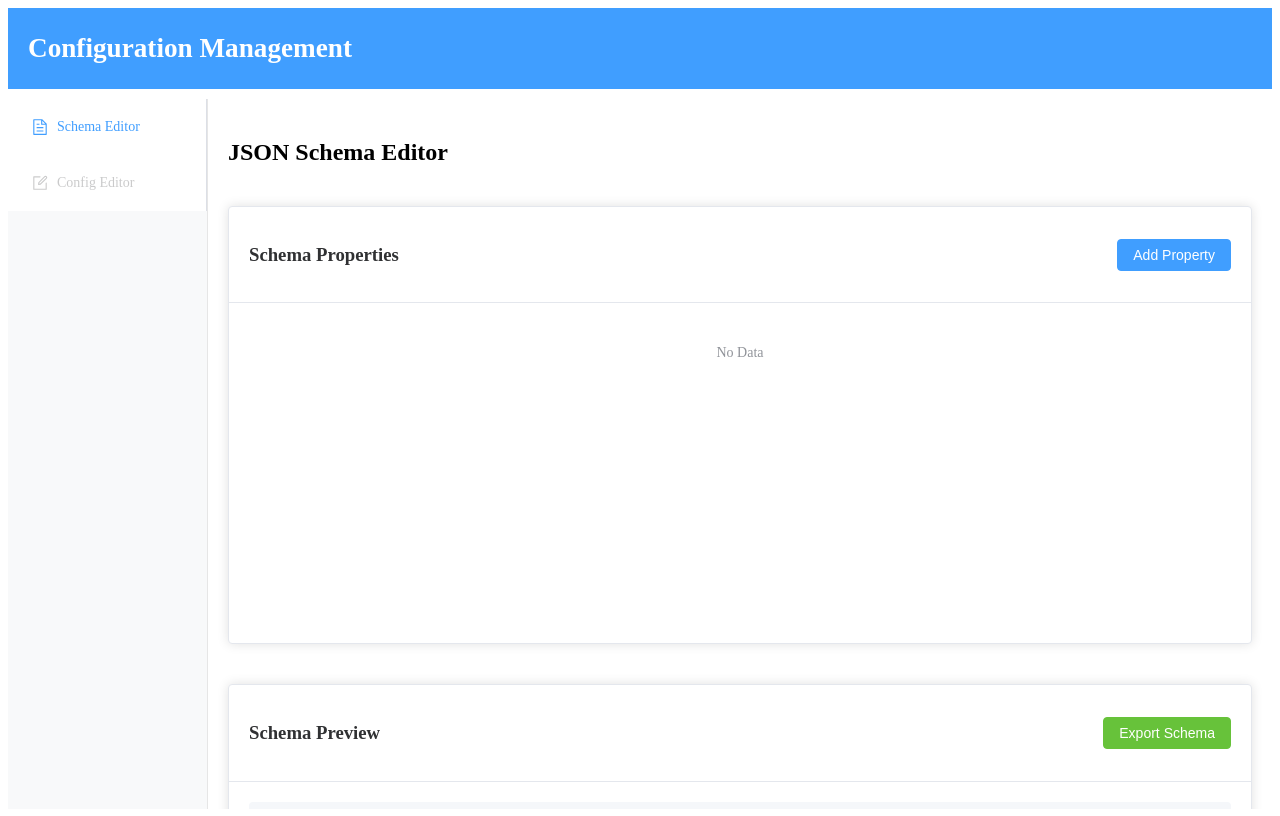
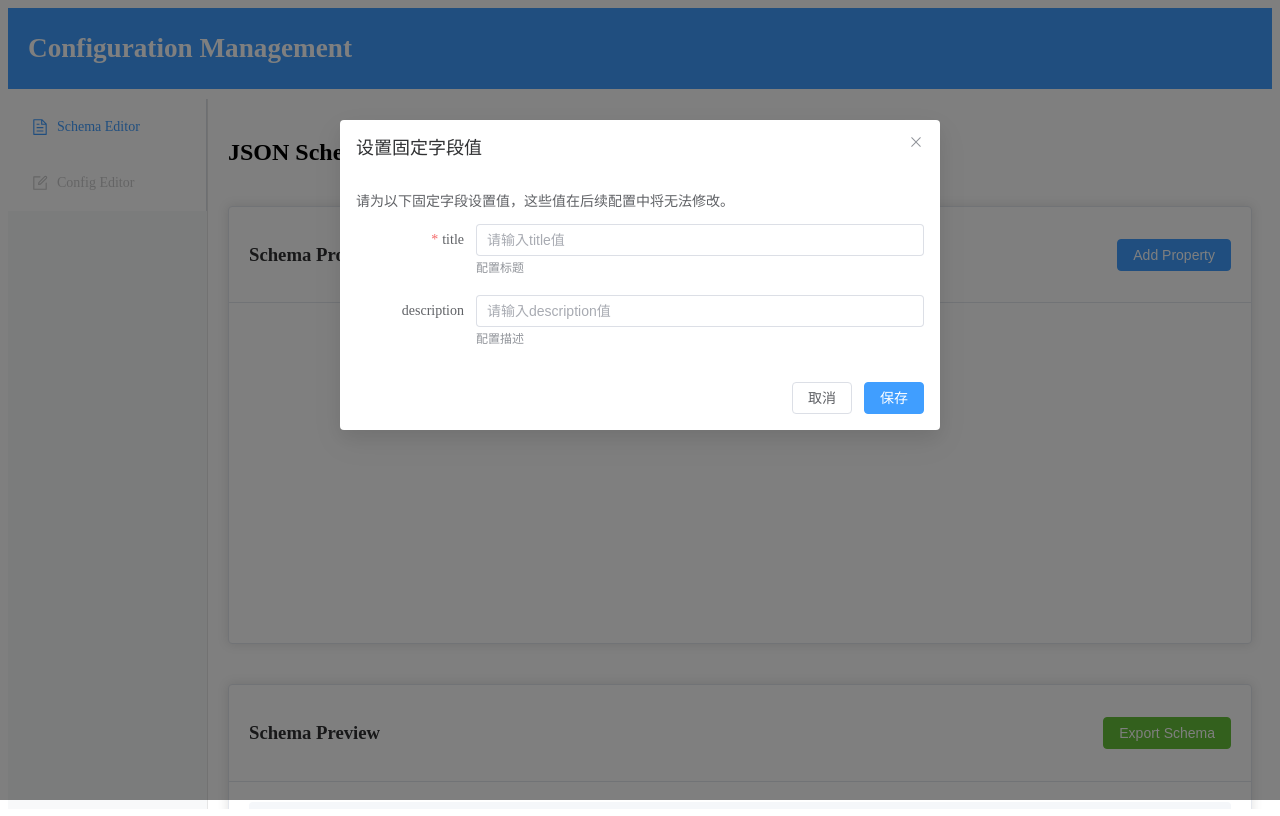
Before and after one commit to edinhui/GoCI, a Vue app in the folder src/web/: page /schema-editor in a window 1280 px wide. Built offline with nearby package versions, Linux system fonts and the light colour scheme.

Commit message:
feat: implement JSON schema editor with property tree and validation rules with fixed field

```diff
--- a/src/web/src/components/SchemaPropertyTree.vue
+++ b/src/web/src/components/SchemaPropertyTree.vue
@@ -6,13 +6,15 @@
       default-expand-all
     >
       <template #default="{ node, data }">
-        <div class="property-node">
+        <div class="property-node" :class="{ 'fixed-field': data.isFixed }">
           <div class="property-info">
             <span class="property-name">{{ data.name }}</span>
             <el-tag size="small" :type="getTypeColor(data.type)">
               {{ data.type }}
             </el-tag>
             <el-tag v-if="data.required" size="small" type="danger">Required</el-tag>
+            <el-tag v-if="data.isFixed" size="small" type="info">固定字段</el-tag>
+            <el-tag v-if="data.readOnly" size="small" type="warning">ReadOnly</el-tag>
           </div>
           <div class="property-actions">
             <el-button-group>
@@ -26,7 +28,13 @@
               >
                 <el-icon><Plus /></el-icon>
               </el-button>
-              <el-button size="small" type="danger" @click.stop="deleteProperty(data)">
+              <el-button
+                size="small"
+                type="danger"
+                @click.stop="deleteProperty(data)"
+                :disabled="data.isFixed"
+                v-if="!data.isFixed"
+              >
                 <el-icon><Delete /></el-icon>
               </el-button>
             </el-button-group>
@@ -119,4 +127,9 @@ const deleteProperty = (property) => {
 .property-actions {
   margin-left: 20px;
 }
+
+.fixed-field {
+  background-color: #f0f9ff;
+  border-left: 3px solid #409eff;
+}
 </style>
--- a/src/web/src/views/SchemaEditor.vue
+++ b/src/web/src/views/SchemaEditor.vue
@@ -42,23 +42,39 @@
       width="600px"
     >
       <el-form :model="currentProperty" label-width="120px">
-        <el-form-item label="Name" required>
-          <el-input v-model="currentProperty.name" placeholder="Enter property name" />
+        <el-form-item label="属性名称" required>
+          <el-input v-model="currentProperty.name" placeholder="输入属性名称" :disabled="currentProperty.isFixed" />
         </el-form-item>
-        <el-form-item label="Type" required>
-          <el-select v-model="currentProperty.type" placeholder="Select Type">
-            <el-option label="String" value="string" />
-            <el-option label="Number" value="number" />
-            <el-option label="Boolean" value="boolean" />
-            <el-option label="Object" value="object" />
-            <el-option label="Array" value="array" />
+
+        <el-form-item label="属性类型" required>
+          <el-select v-model="currentProperty.type" placeholder="选择属性类型" style="width: 100%" :disabled="currentProperty.isFixed">
+            <el-option label="字符串" value="string" />
+            <el-option label="数字" value="number" />
+            <el-option label="布尔值" value="boolean" />
+            <el-option label="对象" value="object" />
+            <el-option label="数组" value="array" />
           </el-select>
         </el-form-item>
-        <el-form-item label="Required">
-          <el-switch v-model="currentProperty.required" />
+
+        <el-form-item label="是否必填">
+          <el-switch v-model="currentProperty.required" :disabled="currentProperty.isFixed" />
         </el-form-item>
-        <el-form-item label="Description">
-          <el-input v-model="currentProperty.description" type="textarea" :rows="2" placeholder="Property description" />
+
+        <el-form-item label="描述">
+          <el-input
+            v-model="currentProperty.description"
+            type="textarea"
+            placeholder="输入属性描述"
+            :disabled="currentProperty.isFixed"
+          />
+        </el-form-item>
+
+        <el-form-item v-if="currentProperty.isFixed" label="固定字段值" required>
+          <el-input
+            v-model="currentProperty.value"
+            placeholder="输入固定字段值"
+          />
+          <span class="validation-hint">此值将作为默认值且在配置中不可修改</span>
         </el-form-item>
 
         <!-- Validation rules based on type -->
@@ -157,16 +173,72 @@
         </span>
       </template>
     </el-dialog>
+
+    <!-- 固定字段值设置对话框 -->
+    <el-dialog
+      v-model="fixedFieldDialogVisible"
+      title="设置固定字段值"
+      width="600px"
+    >
+      <p>请为以下固定字段设置值，这些值在后续配置中将无法修改。</p>
+
+      <el-form label-width="120px">
+        <el-form-item
+          v-for="field in currentFixedFields"
+          :key="field.id"
+          :label="field.name"
+          :required="field.required"
+        >
+          <el-input
+            v-model="field.value"
+            :placeholder="`请输入${field.name}值`"
+          />
+          <span class="validation-hint">{{ field.description }}</span>
+        </el-form-item>
+      </el-form>
+
+      <template #footer>
+        <span class="dialog-footer">
+          <el-button @click="cancelFixedFieldsDialog">取消</el-button>
+          <el-button type="primary" @click="saveFixedFieldsDialog">保存</el-button>
+        </span>
+      </template>
+    </el-dialog>
   </div>
 </template>
 
 <script setup>
-import { ref, computed, nextTick } from 'vue'
+import { ref, computed, nextTick, onMounted } from 'vue'
 import { ElMessage } from 'element-plus'
 import SchemaPropertyTree from '../components/SchemaPropertyTree.vue'
 
+// 固定字段配置
+const FIXED_FIELDS = {
+  // 根级固定字段
+  root: [
+    { name: 'title', type: 'string', required: true, description: '配置标题', readOnly: true, isFixed: true },
+    { name: 'description', type: 'string', required: false, description: '配置描述', readOnly: true, isFixed: true }
+  ],
+  // 对象级固定字段
+  object: [
+    { name: 'title', type: 'string', required: true, description: '项目标题', readOnly: true, isFixed: true },
+    { name: 'description', type: 'string', required: false, description: '配置描述', readOnly: true, isFixed: true }
+  ]
+}
+
 // Schema properties data structure
 const schemaProperties = ref([])
+
+// 初始化Schema，添加根级固定字段
+const initSchema = () => {
+  // 打开根级固定字段设置对话框
+  openFixedFieldsDialog(null, FIXED_FIELDS.root)
+}
+
+// 组件挂载时初始化Schema
+onMounted(() => {
+  initSchema()
+})
 
 // Property dialog state
 const propertyDialogVisible = ref(false)
@@ -192,10 +264,17 @@ const currentProperty = ref({
   uniqueItems: false,
   // Enum values
   enum: [],
-  children: []
+  children: [],
+  // 固定字段值
+  value: undefined
 })
 const dialogMode = ref('add')
 const parentProperty = ref(null)
+
+// 固定字段值设置对话框状态
+const fixedFieldDialogVisible = ref(false)
+const currentFixedFields = ref([])
+const currentObjectProperty = ref(null)
 
 // Enum input handling
 const enumInputVisible = ref(false)
@@ -325,7 +404,11 @@ const extractValidationFields = (property) => {
     name: property.name,
     type: property.type,
     required: property.required,
-    children: property.children || []
+    children: property.children || [],
+    // 保留固定字段标记、只读属性和值
+    isFixed: property.isFixed || false,
+    readOnly: property.readOnly || false,
+    value: property.value
   }
 
   // Add description if available
@@ -374,17 +457,10 @@ const saveProperty = () => {
   if (dialogMode.value === 'add') {
     if (parentProperty.value) {
       // Add as child property
-      if (parentProperty.value.type !== 'object') {
-        parentProperty.value.type = 'object'
-      }
-      if (!parentProperty.value.children) {
-        parentProperty.value.children = []
-      }
-      parentProperty.value.children.push(propertyData)
-      updateProperty(parentProperty.value)
+      addChildProperty(propertyData, parentProperty.value)
     } else {
       // Add as root property
-      schemaProperties.value.push(propertyData)
+      addProperty(propertyData)
     }
   } else {
     // Edit existing property
@@ -393,6 +469,41 @@ const saveProperty = () => {
 
   propertyDialogVisible.value = false
   ElMessage.success('Property saved successfully')
+}
+
+// Add a property to the schema
+const addProperty = (property) => {
+  schemaProperties.value.push(property)
+
+  // 如果是对象类型，自动添加固定子字段
+  if (property.type === 'object' && !property.isFixed) {
+    addFixedFieldsToObject(property)
+  }
+}
+
+// 为对象类型属性添加固定子字段
+const addFixedFieldsToObject = (objectProperty) => {
+  if (!objectProperty.children) {
+    objectProperty.children = []
+  }
+
+  // 打开对象级固定字段设置对话框
+  openFixedFieldsDialog(objectProperty, FIXED_FIELDS.object)
+}
+
+// Add a child property to a parent property
+const addChildProperty = (childProperty, parentProperty) => {
+  if (!parentProperty.children) {
+    parentProperty.children = []
+  }
+  parentProperty.children.push(childProperty)
+
+  // 如果添加的是对象类型，自动添加固定子字段
+  if (childProperty.type === 'object' && !childProperty.isFixed) {
+    addFixedFieldsToObject(childProperty)
+  }
+
+  updateProperty(parentProperty)
 }
 
 // Update a property in the schema
@@ -419,6 +530,11 @@ const updateProperty = (property) => {
 const deleteProperty = (id) => {
   const findAndDelete = (properties, id) => {
     for (let i = 0; i < properties.length; i++) {
+      // 不允许删除固定字段
+      if (properties[i].isFixed) {
+        continue
+      }
+
       if (properties[i].id === id) {
         properties.splice(i, 1)
         return true
@@ -433,6 +549,78 @@ const deleteProperty = (id) => {
   }
 
   findAndDelete(schemaProperties.value, id)
+}
+
+// 打开固定字段设置对话框
+const openFixedFieldsDialog = (objectProperty, fixedFieldsTemplate) => {
+  currentObjectProperty.value = objectProperty
+
+  // 创建固定字段列表副本
+  currentFixedFields.value = fixedFieldsTemplate.map(field => ({
+    ...field,
+    id: generateId(),
+    value: ''
+  }))
+
+  fixedFieldDialogVisible.value = true
+}
+
+// 保存固定字段设置
+const saveFixedFieldsDialog = () => {
+  // 验证必填字段
+  const missingRequired = currentFixedFields.value.find(
+    field => field.required && (!field.value || !field.value.trim())
+  )
+
+  if (missingRequired) {
+    ElMessage.error(`${missingRequired.name} 是必填字段`)
+    return
+  }
+
+  if (currentObjectProperty.value === null) {
+    // 根级固定字段
+    currentFixedFields.value.forEach(field => {
+      schemaProperties.value.push(field)
+    })
+  } else {
+    // 对象级固定字段
+    if (!currentObjectProperty.value.children) {
+      currentObjectProperty.value.children = []
+    }
+
+    currentFixedFields.value.forEach(field => {
+      currentObjectProperty.value.children.push(field)
+    })
+
+    // 更新对象属性
+    updateProperty(currentObjectProperty.value)
+  }
+
+  fixedFieldDialogVisible.value = false
+  ElMessage.success('固定字段设置成功')
+}
+
+// 取消固定字段设置
+const cancelFixedFieldsDialog = () => {
+  // 如果是初始化时取消，使用默认值
+  if (currentObjectProperty.value === null) {
+    // 添加根级固定字段，使用默认值
+    FIXED_FIELDS.root.forEach(field => {
+      const fixedField = { ...field, id: generateId() }
+      schemaProperties.value.push(fixedField)
+    })
+  } else {
+    // 添加对象级固定字段，使用默认值
+    FIXED_FIELDS.object.forEach(field => {
+      const fixedField = { ...field, id: generateId() }
+      currentObjectProperty.value.children.push(fixedField)
+    })
+
+    // 更新对象属性
+    updateProperty(currentObjectProperty.value)
+  }
+
+  fixedFieldDialogVisible.value = false
 }
 
 // Generate a preview of the JSON Schema
@@ -460,6 +648,14 @@ const schemaPreview = computed(() => {
             propSchema[key] = validationFields[key]
           }
         })
+
+        // 如果有值，添加默认值
+        // 注意：对于固定字段，在JSON Schema中使用default来设置默认值
+        // 这样在配置编辑器中就会默认显示这个值
+        // 结合readOnly属性，实现了值不可修改的效果
+        if (prop.value !== undefined && prop.value !== null && prop.value !== '') {
+          propSchema.default = prop.value
+        }
 
         // Handle object type with children
         if (prop.type === 'object' && prop.children && prop.children.length > 0) {
```
